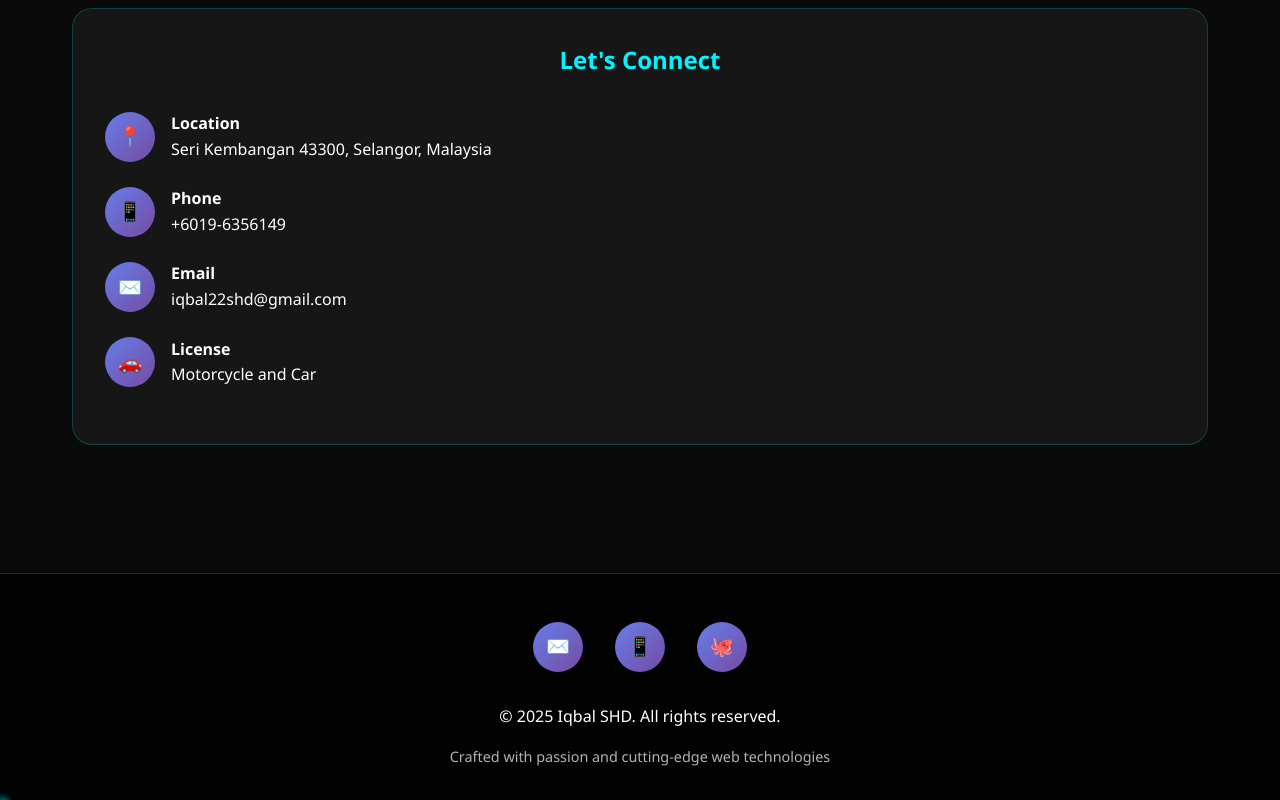
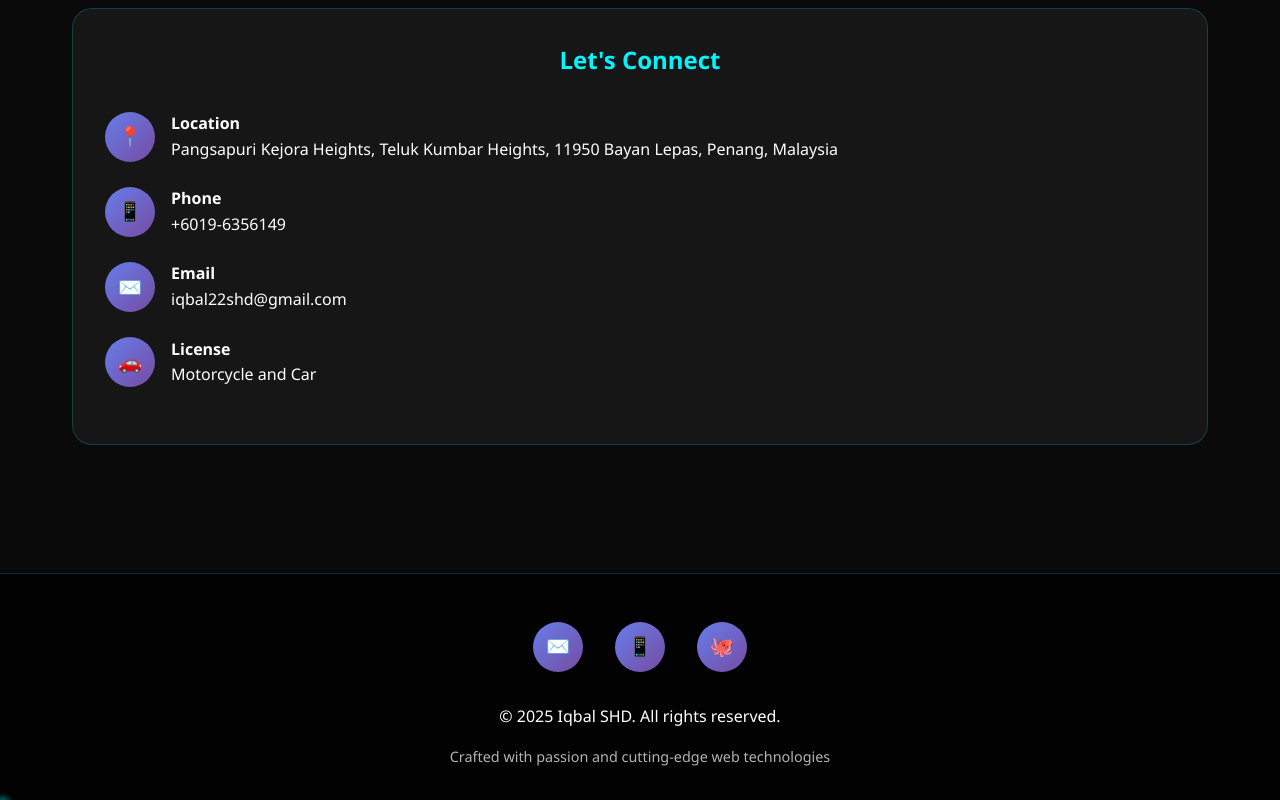
Before and after one commit to iq22bal/Iq22bal.github.io, a plain HTML site: page portfolio.html in a window 1280 px wide. Shown: the part 9587-10387 px from the top of the page. Drawn offline with Linux system fonts and the light colour scheme.

Commit message:
Update portfolio.html

```diff
--- a/portfolio.html
+++ b/portfolio.html
@@ -443,7 +443,7 @@
                     <div class="contact-icon">📍</div>
                     <div>
                         <h4>Location</h4>
-                        <p>Seri Kembangan 43300, Selangor, Malaysia</p>
+                        <p>Pangsapuri Kejora Heights, Teluk Kumbar Heights, 11950 Bayan Lepas, Penang, Malaysia</p>
                     </div>
                 </div>
 
```
